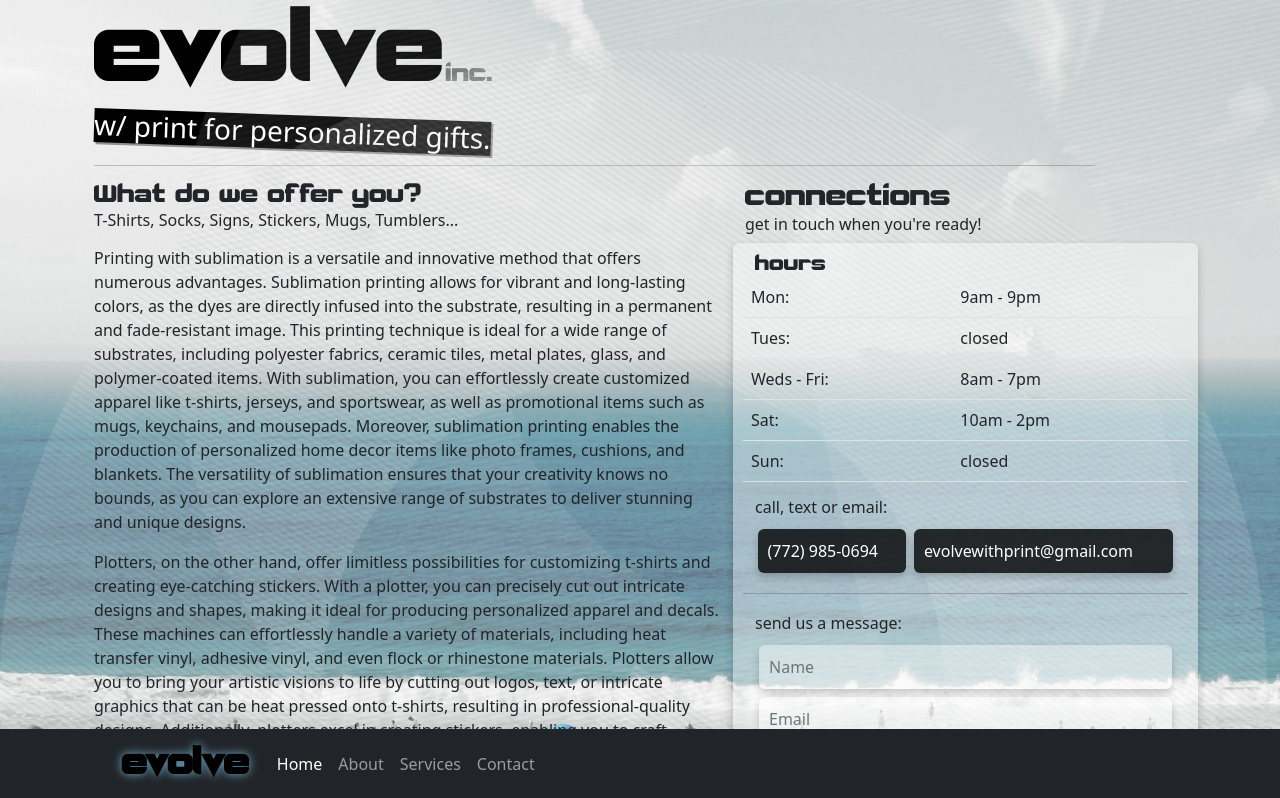
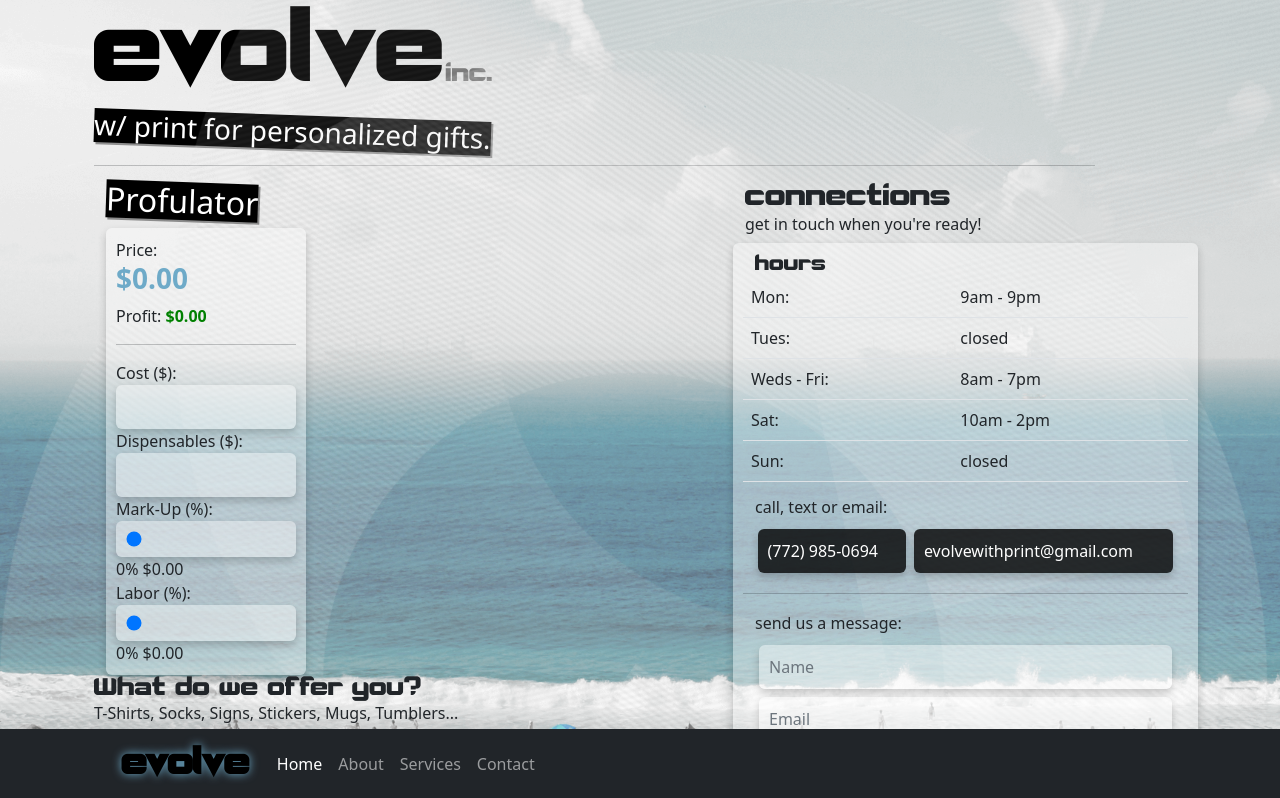
Before and after one commit to dananzola/evowww, a React (Create React App) app: page / in a window 1280 px wide. Shown: the top 798 px of the page. Built offline with nearby package versions, Linux system fonts and the light colour scheme.

Commit message:
priceclac

```diff
--- a/src/comps/Body.js
+++ b/src/comps/Body.js
@@ -6,7 +6,7 @@ import PriceCalc from './PriceCalc';
 
 const Body = () => {
     return (
- <div>
+ <div><PriceCalc />
     <h4 className="m-0" id="titles">What do we offer you?</h4>
     <h6 className="m-0 mb-2">T-Shirts, Socks, Signs, Stickers, Mugs, Tumblers...</h6>
     <div className="col-lg-12 rounded mt-3" >
```
